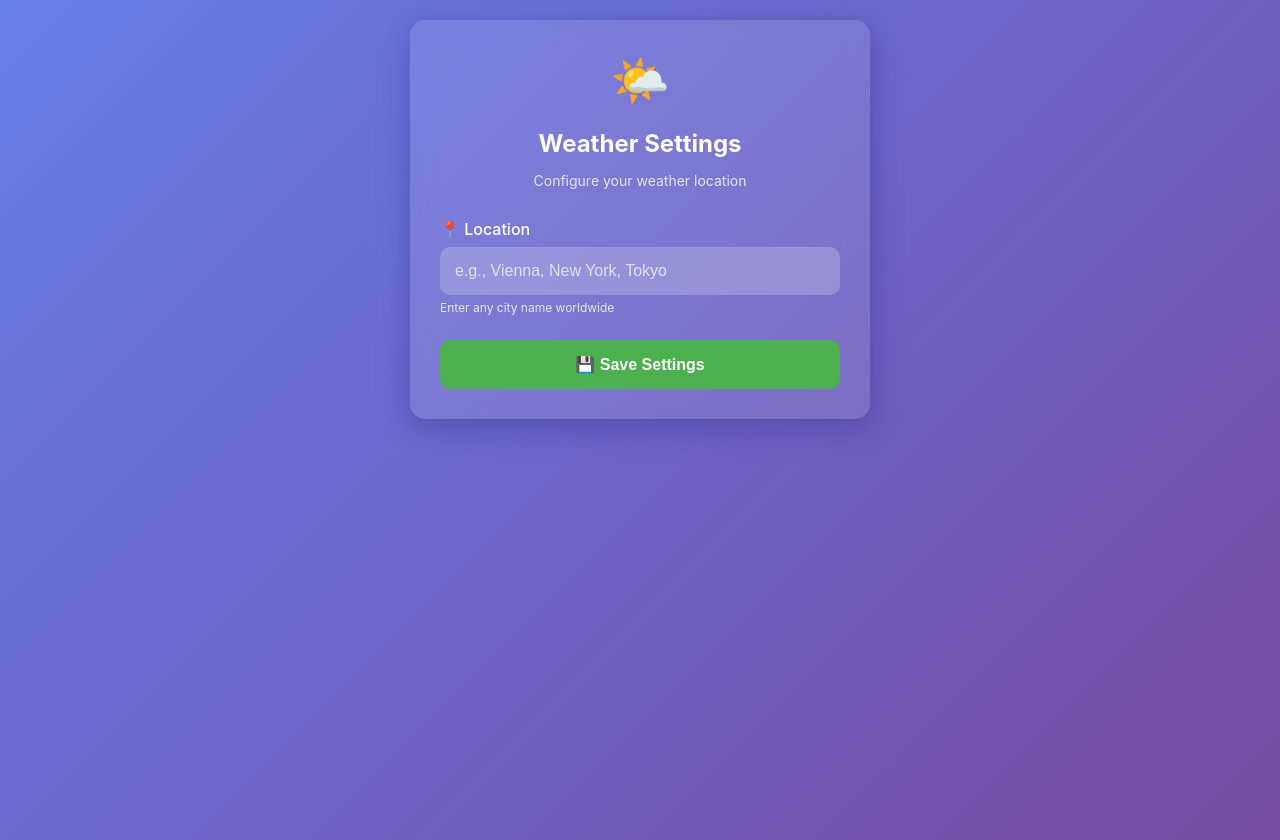
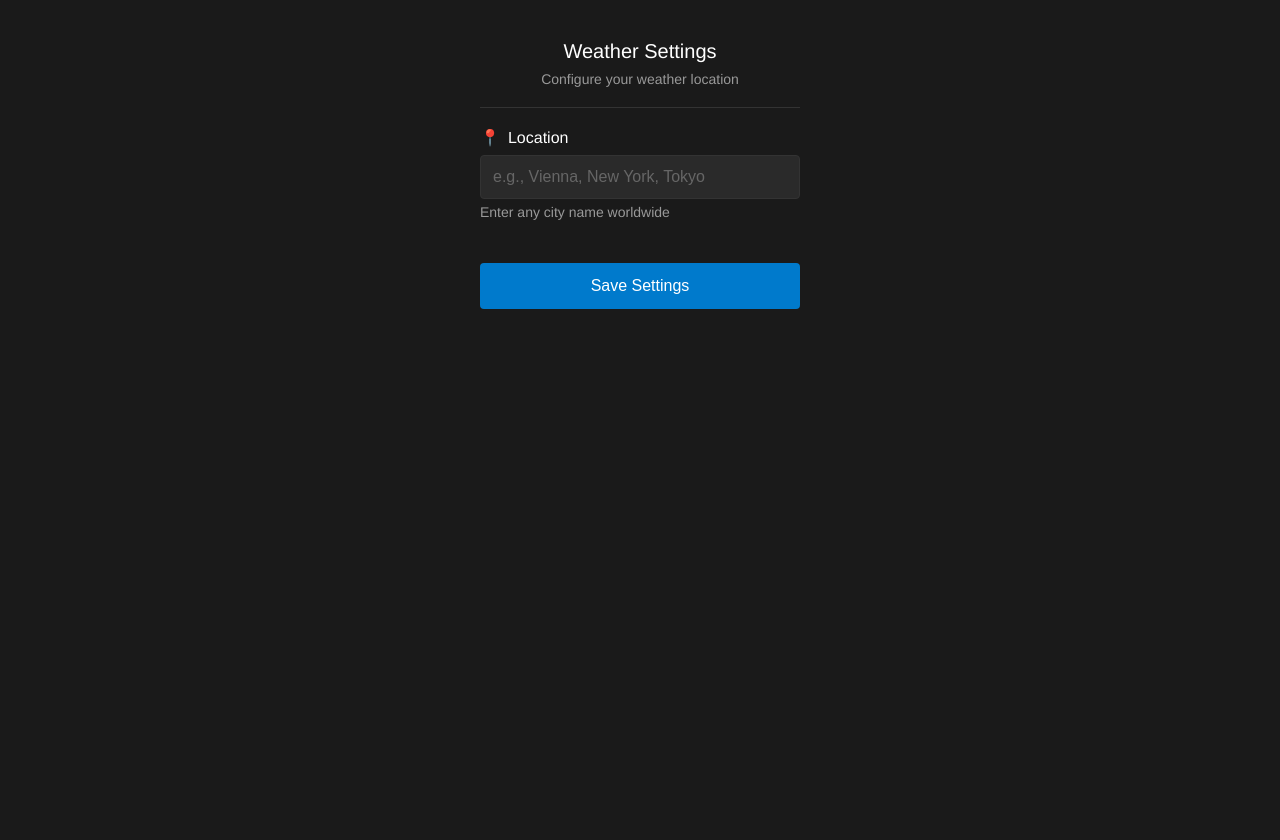
Before and after one commit to peerdavid/pebble-mesh, a website: page docs/index.html in a window 1280 px wide. After the commit the page ends 800 px from the top, so only its background shows below. Drawn offline with Linux system fonts and the light colour scheme.

Commit message:
New settings design

```diff
--- a/docs/index.html
+++ b/docs/index.html
@@ -6,100 +6,111 @@
     <title>Pebble Mesh Weather Settings</title>
     <style>
         body {
-            font-family: -apple-system, BlinkMacSystemFont, 'Segoe UI', Roboto, sans-serif;
+            font-family: "Helvetica Neue", Helvetica, Arial, sans-serif;
             margin: 0;
-            padding: 20px;
-            background: linear-gradient(135deg, #667eea 0%, #764ba2 100%);
+            padding: 0;
+            background-color: #1a1a1a;
+            color: #ffffff;
             min-height: 100vh;
-            color: white;
         }
         .container {
-            max-width: 400px;
+            max-width: 320px;
             margin: 0 auto;
-            background: rgba(255, 255, 255, 0.1);
-            border-radius: 15px;
-            padding: 30px;
-            backdrop-filter: blur(10px);
-            box-shadow: 0 8px 32px rgba(31, 38, 135, 0.37);
+            padding: 20px;
+        }
+        .header {
+            text-align: center;
+            padding: 20px 0;
+            border-bottom: 1px solid #333;
+            margin-bottom: 20px;
         }
         h1 {
-            text-align: center;
-            margin-bottom: 10px;
-            font-size: 24px;
+            margin: 0;
+            font-size: 20px;
+            font-weight: normal;
+            color: #ffffff;
         }
         .subtitle {
-            text-align: center;
-            margin-bottom: 30px;
-            opacity: 0.8;
+            margin: 8px 0 0 0;
             font-size: 14px;
+            color: #999;
         }
         .form-group {
-            margin-bottom: 25px;
+            margin-bottom: 20px;
         }
         label {
             display: block;
             margin-bottom: 8px;
-            font-weight: 500;
+            font-size: 16px;
+            color: #ffffff;
+            font-weight: normal;
         }
         input[type="text"] {
             width: 100%;
-            padding: 15px;
-            border: none;
-            border-radius: 10px;
-            background: rgba(255, 255, 255, 0.2);
-            color: white;
+            padding: 12px;
+            border: 1px solid #333;
+            border-radius: 4px;
+            background-color: #2a2a2a;
+            color: #ffffff;
             font-size: 16px;
             box-sizing: border-box;
+            -webkit-appearance: none;
+            appearance: none;
         }
         input[type="text"]:focus {
             outline: none;
-            background: rgba(255, 255, 255, 0.3);
+            border-color: #007acc;
+            background-color: #333;
         }
         input[type="text"]::placeholder {
-            color: rgba(255, 255, 255, 0.7);
+            color: #666;
         }
         .description {
-            font-size: 12px;
-            opacity: 0.8;
-            margin-top: 5px;
+            font-size: 14px;
+            color: #999;
+            margin-top: 4px;
+            line-height: 1.4;
         }
         .save-btn {
             width: 100%;
-            padding: 15px;
-            background: #4CAF50;
-            color: white;
+            padding: 14px;
+            background-color: #007acc;
+            color: #ffffff;
             border: none;
-            border-radius: 10px;
+            border-radius: 4px;
             font-size: 16px;
-            font-weight: bold;
+            font-weight: normal;
             cursor: pointer;
-            transition: background 0.3s;
+            margin-top: 20px;
         }
         .save-btn:hover {
-            background: #45a049;
+            background-color: #005999;
         }
-        .weather-icon {
-            text-align: center;
-            font-size: 48px;
-            margin-bottom: 20px;
+        .save-btn:active {
+            background-color: #004080;
+        }
+        .icon {
+            color: #007acc;
+            margin-right: 8px;
         }
     </style>
 </head>
 <body>
     <div class="container">
-        <div class="weather-icon">🌤️</div>
-        <h1>Weather Settings</h1>
-        <p class="subtitle">Configure your weather location</p>
+        <div class="header">
+            <h1>Weather Settings</h1>
+            <p class="subtitle">Configure your weather location</p>
+        </div>
 
         <form id="configForm">
             <div class="form-group">
-                <label for="location">📍 Location</label>
+                <label for="location"><span class="icon">📍</span>Location</label>
                 <input type="text" id="location" name="location"
                        placeholder="e.g., Vienna, New York, Tokyo" required>
                 <div class="description">Enter any city name worldwide</div>
             </div>
 
-            <button type="submit" class="save-btn">💾 Save Settings</button>
+            <button type="submit" class="save-btn">Save Settings</button>
         </form>
     </div>
 
```
